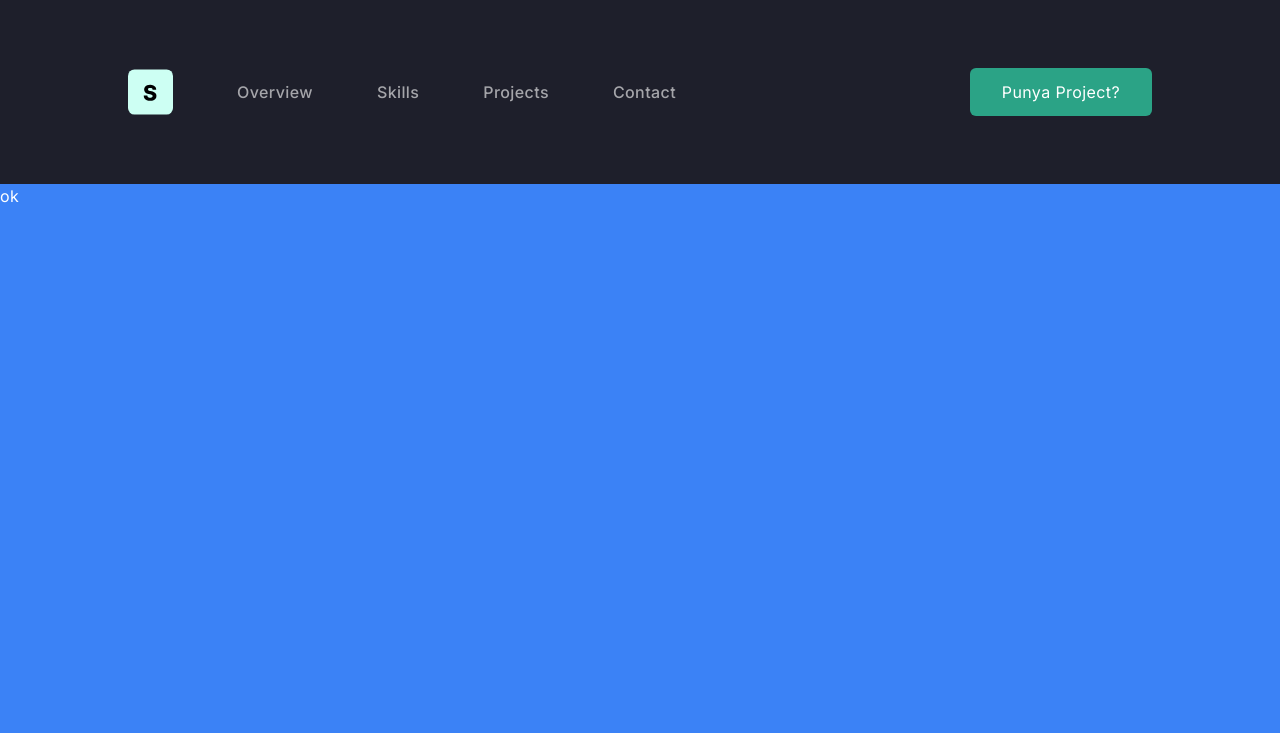
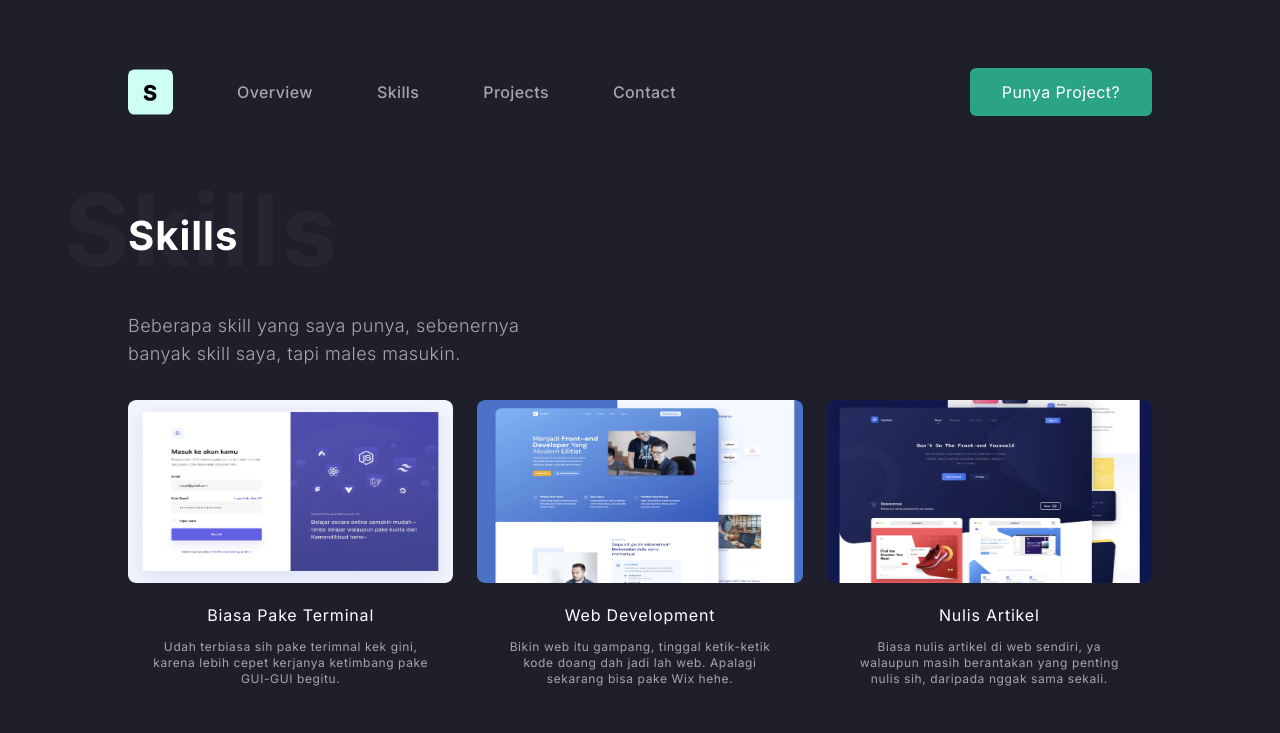
Before and after one commit to hudadamar21/codedesign-the-sugiharto, a Vue app: page /skills in a window 1280 px wide. Shown: the top 733 px of the page. Built offline with nearby package versions, Linux system fonts and the light colour scheme.

Commit message:
complete skills page

```diff
--- a/src/views/SkillsPage.vue
+++ b/src/views/SkillsPage.vue
@@ -1,8 +1,21 @@
 <script setup>
+import SectionTitle from '../components/SectionTitle.vue'
+import CardNormal from '../components/CardNormal.vue'
+import { skills } from '../data/skills'
 </script>
 
 <template>
-  <main class="bg-blue-500 h-screen">
-    ok
+  <main class="relative main-container pt-8 pb-28">
+    <div class="order-2 lg:order-1">
+      <SectionTitle name="Skills" />
+      <p class="opacity-60 text-base lg:text-lg font-light w-full lg:w-[40%] mt-14">
+        {{ skills.description }}
+      </p>
+    </div>
+    <div class="grid grid-cols-1 md:grid-cols-2 lg:grid-cols-3 gap-x-6 gap-y-12 mt-8">
+      <template v-for="(skill, i) of skills.lists" :key="i">
+        <CardNormal :title="skill.name" :image="skill.image" :sub-title="skill.description" />
+      </template>
+    </div>
   </main>
 </template>
```
